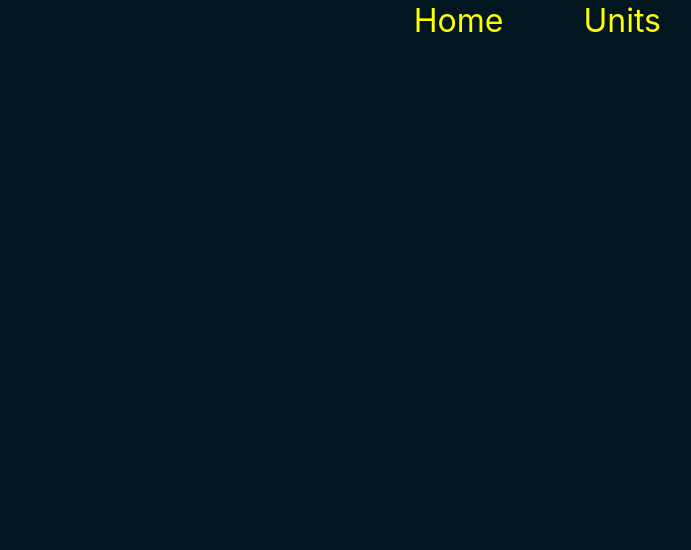
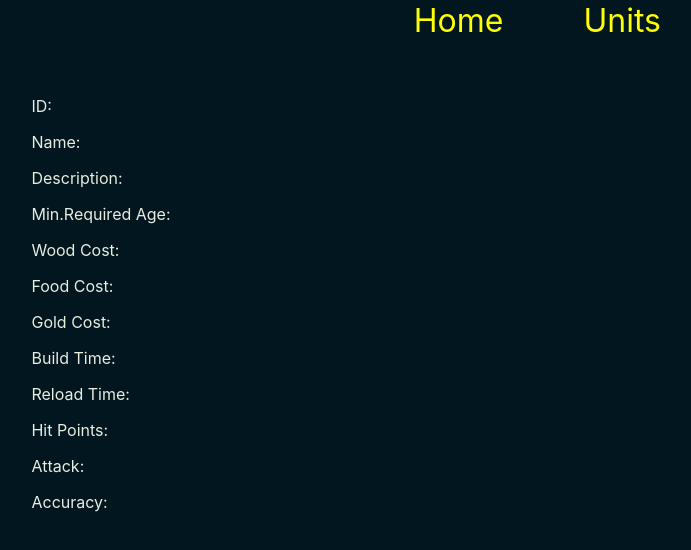
Before and after one commit to Maxlous/ageofempires-units, a React (Create React App) app: page /units/details/1 in a window 1280 px wide. Shown: the top 550 px of the page, without its empty margins (539-1230 px from the left). Built offline with nearby package versions, Linux system fonts and the light colour scheme.

Commit message:
when clicked a table row, redirecting to details page, details page renders relevant data for clicked unit

```diff
--- a/src/components/TableItem.js
+++ b/src/components/TableItem.js
@@ -1,6 +1,12 @@
+import { useHistory } from "react-router-dom";
+
 const TableItem = ({ id, name, age, costs }) => {
+  const history = useHistory();
+  const goToDetailsPage = () => {
+    history.push(`/units/details/${name}`);
+  };
   return (
-    <tr>
+    <tr onClick={goToDetailsPage}>
       <td>{id}</td>
       <td>{name}</td>
       <td>{age}</td>
--- a/src/pages/Details.js
+++ b/src/pages/Details.js
@@ -1,8 +1,74 @@
+import { useEffect, useState } from "react";
 import { useParams } from "react-router-dom";
+import data from "../data.json";
+const Details = () => {
+  const [unitDetails, setUnitDetails] = useState({});
+  const { id } = useParams();
+  const getUnitDetails = (id) => {
+    const foundUnit = data.units.find((unit) => unit.name === id);
+    if (!foundUnit) return;
+    setUnitDetails(foundUnit);
+  };
 
-const Details = () => {
-  const { id } = useParams();
-  return <article></article>;
+  useEffect(() => {
+    getUnitDetails(id);
+  });
+
+  return (
+    <article>
+      <h1>{unitDetails.name}</h1>
+      <div>
+        <p>
+          <span>ID: </span>
+          {unitDetails.id}
+        </p>
+        <p>
+          <span>Name: </span>
+          {unitDetails.name}
+        </p>
+        <p>
+          <span>Description: </span>
+          {unitDetails.description}
+        </p>
+        <p>
+          <span>Min.Required Age: </span>
+          {unitDetails.age}
+        </p>
+        <p>
+          <span>Wood Cost: </span>
+          {unitDetails.cost?.Wood}
+        </p>
+        <p>
+          <span>Food Cost: </span>
+          {unitDetails.cost?.Food}
+        </p>
+        <p>
+          <span>Gold Cost: </span>
+          {unitDetails.cost?.Gold}
+        </p>
+        <p>
+          <span>Build Time: </span>
+          {unitDetails.build_time}
+        </p>
+        <p>
+          <span>Reload Time: </span>
+          {unitDetails.reload_time}
+        </p>
+        <p>
+          <span>Hit Points: </span>
+          {unitDetails.hit_points}
+        </p>
+        <p>
+          <span>Attack: </span>
+          {unitDetails.attack}
+        </p>
+        <p>
+          <span>Accuracy: </span>
+          {unitDetails.accuracy}
+        </p>
+      </div>
+    </article>
+  );
 };
 
 export default Details;
```
